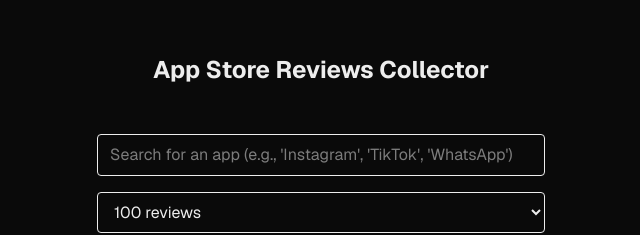
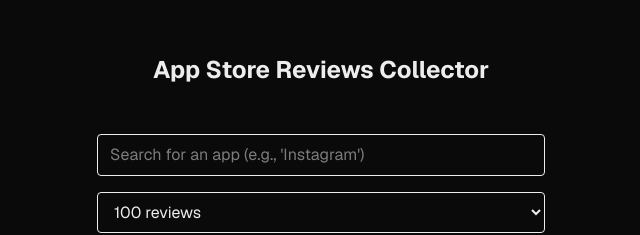
Before and after one commit to MityaRo/scrappy, a Next.js app: page / in a window 1280 px wide. Shown: the part 229-464 px from the top of the page, without its empty margins (319-959 px from the left). Built offline with nearby package versions, Linux system fonts and the light colour scheme.

Commit message:
Update the placeholder for app search input

```diff
--- a/src/app/page.tsx
+++ b/src/app/page.tsx
@@ -327,7 +327,7 @@ function HomeContent() {
               loading ? "opacity-50" : ""
             }`}
             type="text"
-            placeholder="Search for an app (e.g., 'Instagram', 'TikTok', 'WhatsApp')"
+            placeholder="Search for an app (e.g., 'Instagram')"
             value={searchTerm}
             disabled={loading}
             onChange={e => handleSearchChange(e.target.value)}
```
